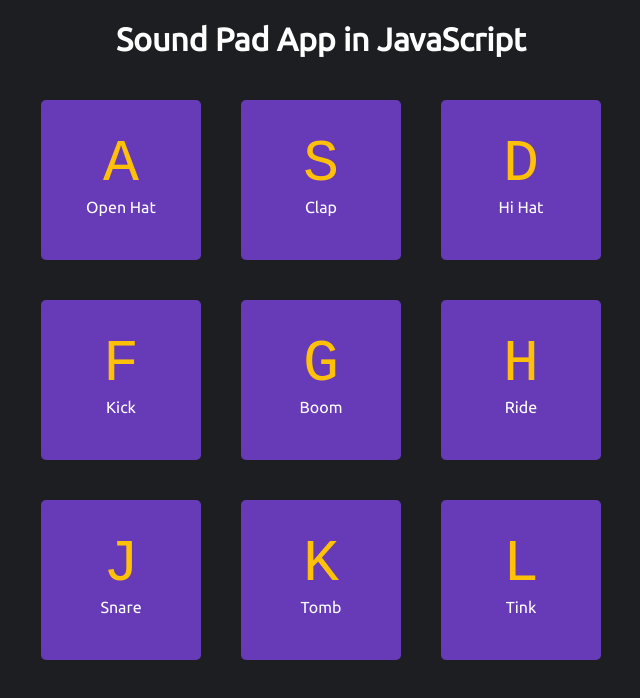
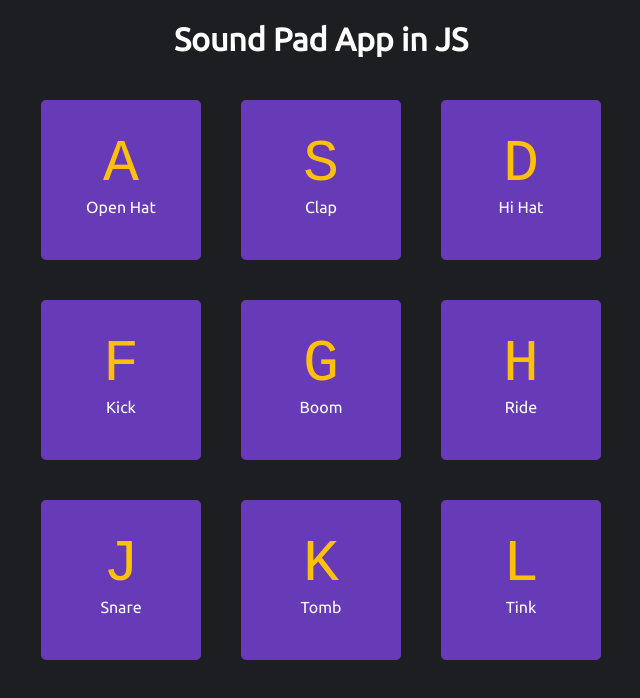
Before and after one commit to larbra/Sound-Pad-App, a plain HTML site: page index.html in a window 1280 px wide. Shown: the whole page, without its empty margins (319-959 px from the left). Drawn offline with Linux system fonts and the light colour scheme.

Commit message:
Update index.html

```diff
--- a/index.html
+++ b/index.html
@@ -10,7 +10,7 @@
 <body>
 
 
-    <h1>Sound Pad App in JavaScript</h1>
+    <h1>Sound Pad App in JS</h1>
 
     <div class="keys">
 
```
